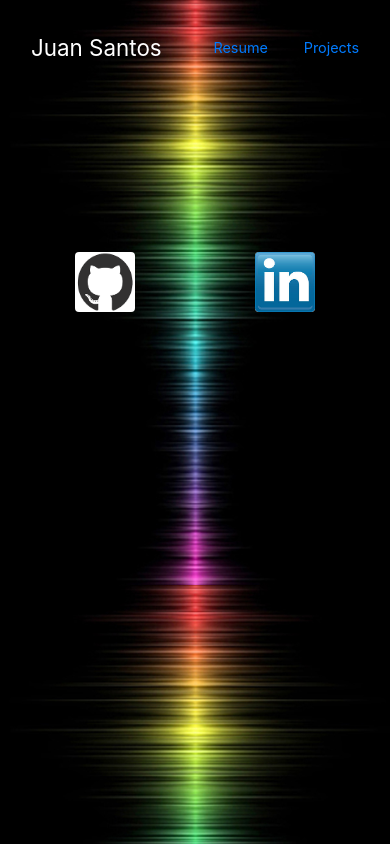
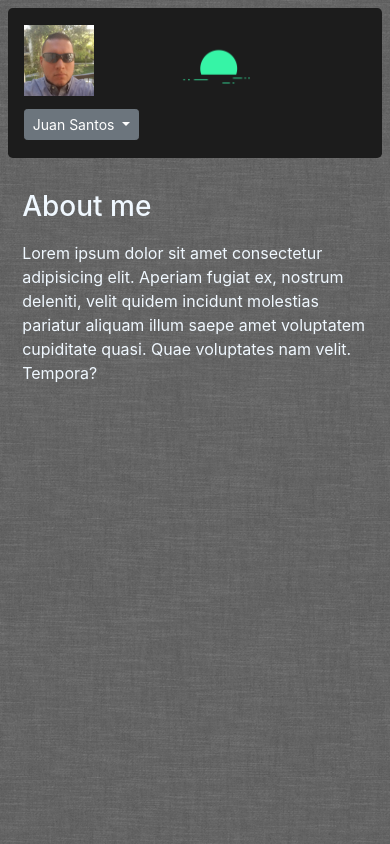
Before and after one commit to jsantos09/Profile, a plain HTML site: page index.html in a window 390 px wide. Drawn offline with nearby package versions, Linux system fonts and the light colour scheme.

Commit message:
mobile version

```diff
--- a/assets/css/style.css
+++ b/assets/css/style.css
@@ -1,8 +1,7 @@
 .dark-background {
-    background-image: url("../img/background.jpg");
-    background-size: 100%;
+    background-image: url("../img/grey_wash_wall.png");
 }
-
+/* RESUME CSS */
 #resume-body {
     background-color: #F0F8FF;
     color: black;
@@ -23,60 +22,53 @@
 h3 {
     margin-bottom: 5%;
 }
-
+/* Navbar css */
 #nav-bar {
-    margin-top: 5%;
-    margin-bottom: 10%;
+    position: relative;
+    top: 78%;
 }
 
-#name-link {
-    font-size: 40px;
+#navbar-jumbotron {
+    margin-top: 2%;
+    margin-left: 2%;
+    height: 150px;
+    width: 96%;
+    background-image: url("../img/moon.png");
+    background-size: 89%;
+    background-position: bottom right;
 }
 
-a:hover, #name-link:hover {
-    color: #00FF00;
+#navbar-pic {
+    width: 18%;
+    position: absolute;
+    top: 3%;
 }
 
-#navbar-link {
-    font-size: 23px;
+#navbar-btn {
+    position: relative;
+    top: 80%;
 }
 
 .social-link {
-    margin-top: 50%;
-    width: 100px;
-    height: 100px
+    width: 35px;
+}
+
+#info {
+    margin-left: 2%;
+    color: aliceblue;
 }
 
 #coming-soon {
-    color: slategrey;
-    margin-top: 10%;
-    margin-left: 30%;
+    color: aliceblue;
+    margin-top: 30%;
+    margin-left: 17%;
 }
 
-@media only screen and (max-width: 768px) {
-    .dark-background{
-        background-image: url("../img/background-mobile.jpg")
-    }
+/* For mobile phones: */
+[class*="col-"] {
+    width: 100%;
+}
+@media only screen and (min-width: 768px) {
+    /* For desktop: */
 
-    #name-link {
-        font-size: 140%;
-    }
-
-    #navbar-link {
-        font-size: 90%;
-    }
-
-    #links-div {
-        margin-top: 40%;
-    }
-
-    .social-link {
-        width: 60px;
-        height: 60px;
-    }
-
-    #coming-soon {
-        margin: 45% 0 0 15%;
-        color: #DCDCDC;
-    }
 }
--- a/index.html
+++ b/index.html
@@ -18,30 +18,57 @@
 </head>
 
 <body class="dark-background">
-    <div class="container" id="dark-background">
-        <!-- navBar -->
-        <div id="nav-bar">
-            <nav class="navbar navbar-dark animated slideInDown">
-                <a class="navbar-brand" id="name-link" href="./index.html">Juan Santos</a>
-                <a href="./resume.html" id="navbar-link" target="_blank">Resume</a>
-                <a href="./projects.html" id="navbar-link">Projects</a>
-            </nav>
+
+    <!-- Jumbotron navbar -->
+    <div class="jumbotron" id="navbar-jumbotron">
+        <!-- Picture -->
+        <div>
+            <img src="./assets/img/picture.jpeg" alt="profile-pic" id="navbar-pic">
         </div>
-        <!-- Social Links -->
-        <div class="d-flex justify-content-around" id="links-div">
-            <a href="https://github.com/jsantos09" target="_blank">
-                <img src="./assets/img/github.png" class="social-link rounded animated fadeInRight" alt="github.img">
-            </a>
-            <a href="https://www.linkedin.com/in/jsantos01/" target="_blank">
-                <img src="./assets/img/linkedin.jpeg" class="social-link rounded animated fadeInLeft" alt="linkedin.img">
-            </a>
+        <!-- Dropdown Button -->
+        <div class="dropdown" id="navbar-btn">
+            <button class="btn btn-secondary btn-sm dropdown-toggle" type="button" id="dropdownMenuButton" data-toggle="dropdown" aria-haspopup="true"
+                aria-expanded="false">
+                Juan Santos
+            </button>
+            <div class="dropdown-menu" aria-labelledby="dropdownMenuButton">
+                <a class="dropdown-item" href="./index.html">About me</a>
+                <a class="dropdown-item" href="./resume.html" target="_blank">Resume</a>
+                <a class="dropdown-item" href="./projects.html">Projects</a>
+                <div class="dropdown-divider"></div>
+                <a class="dropdown-item" href="https://github.com/jsantos09" target="_blank">
+                    <img src="./assets/img/github.png" class="social-link rounded animated fadeInRight" alt="github.img">
+                </a>
+                <a class="dropdown-item" href="https://www.linkedin.com/in/jsantos01/" target="_blank">
+                    <img src="./assets/img/linkedin.jpeg" class="social-link rounded animated fadeInLeft" alt="linkedin.img">
+                </a>
+            </div>
         </div>
     </div>
 
+    <div class="container">
+        <div class="row">
+            <div class="col-sm-5">
+                <div id="info">
+                    <h3>About me</h3>
+                    <p>Lorem ipsum dolor sit amet consectetur adipisicing elit. Aperiam fugiat ex, nostrum deleniti, velit
+                        quidem incidunt molestias pariatur aliquam illum saepe amet voluptatem cupiditate quasi. Quae voluptates
+                        nam velit. Tempora?</p>
+                </div>
 
+            </div>
+            <div class="col-sm-2">
 
-    <!-- Jquery -->
-    <script src="https://code.jquery.com/jquery-3.3.1.min.js" integrity="sha256-FgpCb/KJQlLNfOu91ta32o/NMZxltwRo8QtmkMRdAu8="
+            </div>
+        </div>
+    </div>
+
+    <!-- Scripts -->
+    <script src="https://code.jquery.com/jquery-3.2.1.slim.min.js" integrity="sha384-KJ3o2DKtIkvYIK3UENzmM7KCkRr/rE9/Qpg6aAZGJwFDMVNA/GpGFF93hXpG5KkN"
+        crossorigin="anonymous"></script>
+    <script src="https://cdnjs.cloudflare.com/ajax/libs/popper.js/1.12.9/umd/popper.min.js" integrity="sha384-ApNbgh9B+Y1QKtv3Rn7W3mgPxhU9K/ScQsAP7hUibX39j7fakFPskvXusvfa0b4Q"
+        crossorigin="anonymous"></script>
+    <script src="https://maxcdn.bootstrapcdn.com/bootstrap/4.0.0/js/bootstrap.min.js" integrity="sha384-JZR6Spejh4U02d8jOt6vLEHfe/JQGiRRSQQxSfFWpi1MquVdAyjUar5+76PVCmYl"
         crossorigin="anonymous"></script>
 </body>
 
```
Also changed, not shown: projects.html (+32 -12 lines), resume.html (+9 -4 lines), assets/img/background-mobile.jpg (deleted), assets/img/background.jpg (deleted), assets/img/dna1.jpeg (deleted), assets/img/grey_wash_wall.png (added), assets/img/grey_wash_wall_@2X.png (added), assets/img/moon.png (added), assets/javascript/magic.js (deleted), 2 other files.
